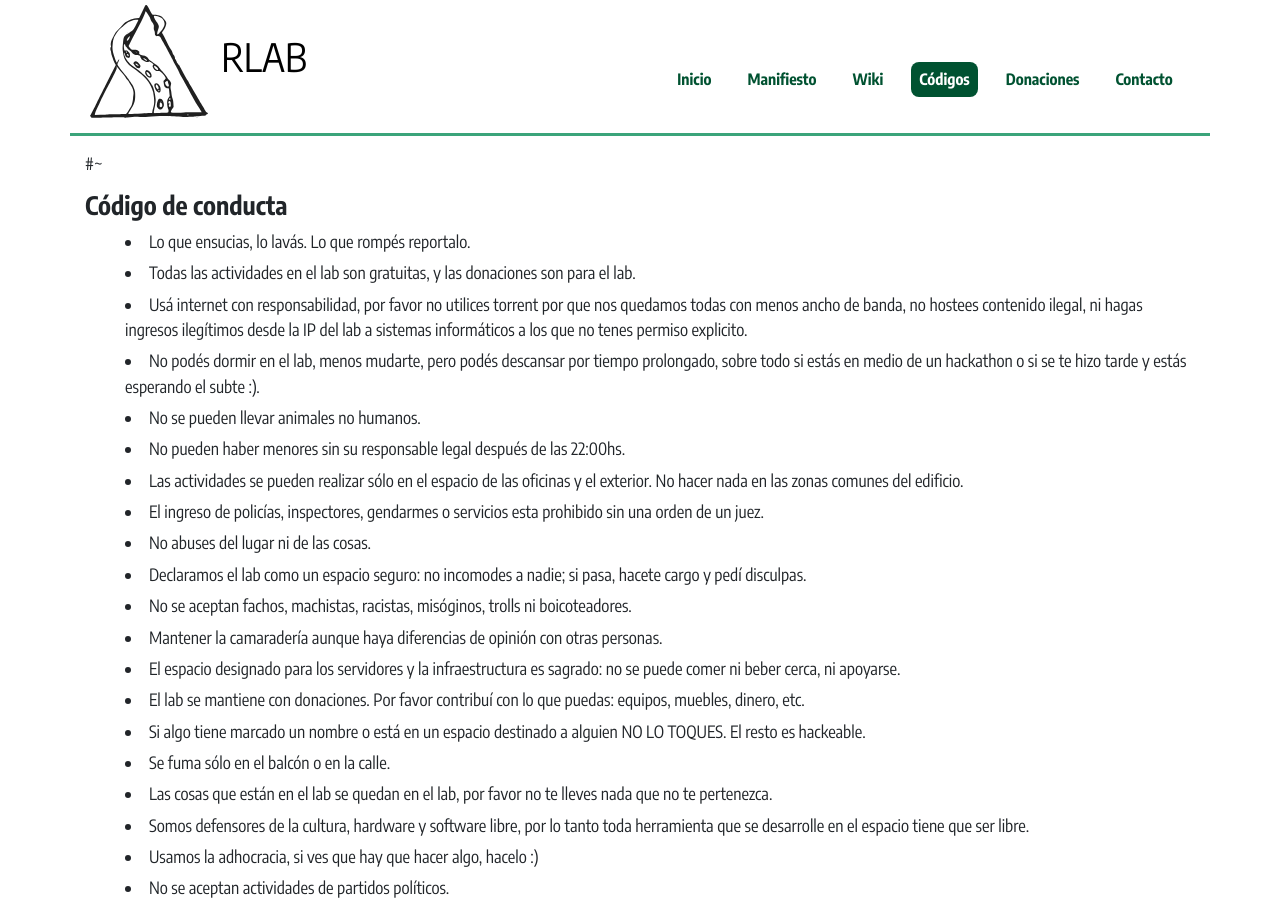
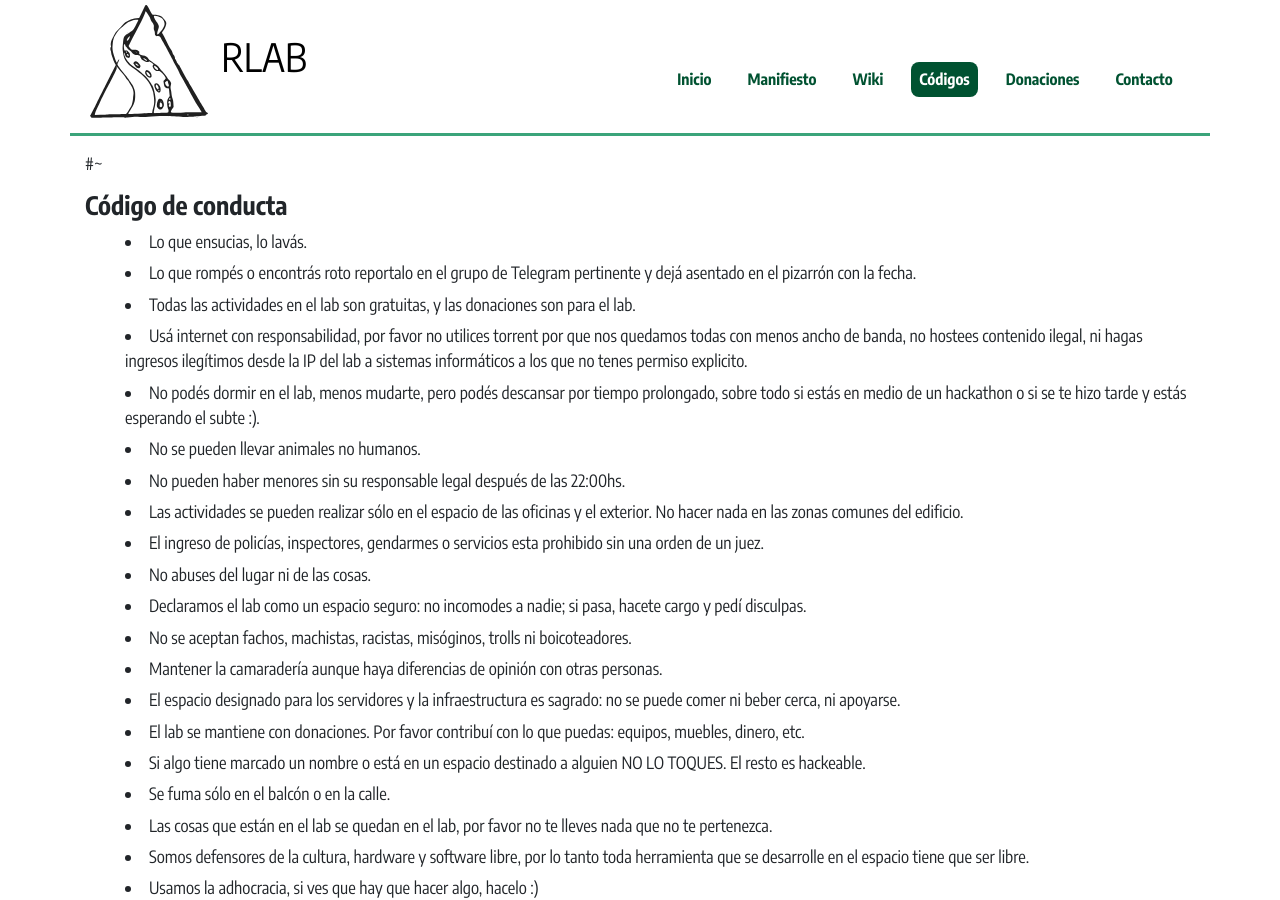
Before and after one commit to rlyehlab/rlab.be, a Jekyll site: the page built from codigos.md, in a window 1280 px wide and 900 px high. Built offline with Jekyll 4.4.1, drawn with Linux system fonts in a browser that asks for light colours.

Commit message:
Update codigos.md
Modificación sobre roturas y reportes de las mismas

```diff
--- a/codigos.md
+++ b/codigos.md
@@ -11,7 +11,8 @@ nav_order: 4
 
 ## Código de conducta
 
-- Lo que ensucias, lo lavás. Lo que rompés reportalo.
+- Lo que ensucias, lo lavás.
+- Lo que rompés o encontrás roto reportalo en el grupo de Telegram pertinente y dejá asentado en el pizarrón con la fecha.
 - Todas las actividades en el lab son gratuitas, y las donaciones son para el lab.
 - Usá internet con responsabilidad, por favor no utilices torrent por que nos quedamos todas con menos ancho de banda, no hostees contenido ilegal, ni hagas ingresos ilegítimos desde la IP del lab a sistemas informáticos a los que no tenes permiso explicito.
 - No podés dormir en el lab, menos mudarte, pero podés descansar por tiempo prolongado, sobre todo si estás en medio de un hackathon o si se te hizo tarde y estás esperando el subte :).
```
